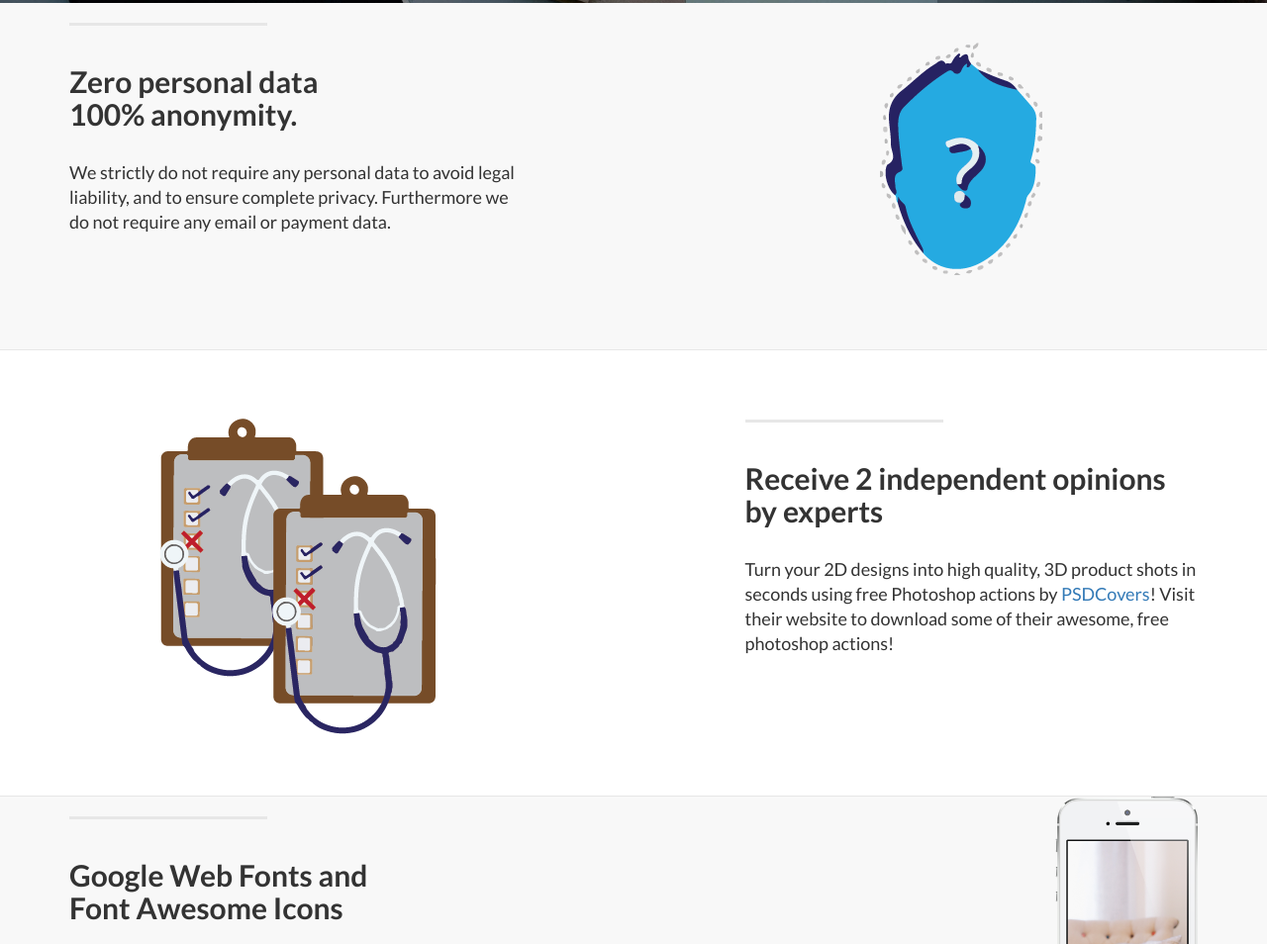
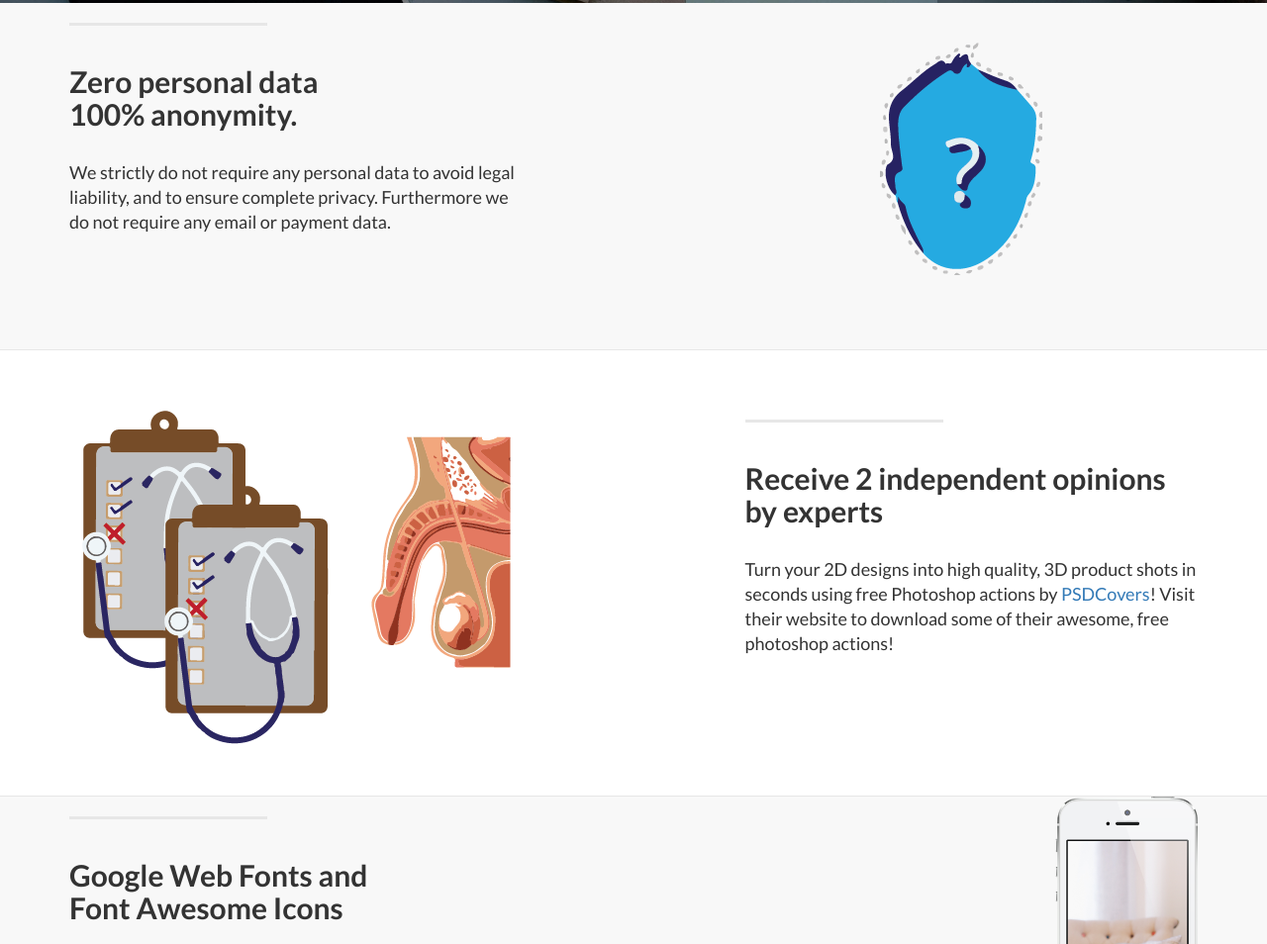
Before and after one commit to beate-manhaus/website, a plain HTML site: page index.html in a window 1280 px wide. Shown: the part 429-1383 px from the top of the page at 99% size. Drawn offline with Linux system fonts and the light colour scheme.

Commit message:
update 2 opinion feature

```diff
--- a/index.html
+++ b/index.html
@@ -133,7 +133,7 @@
                     <p class="lead">Turn your 2D designs into high quality, 3D product shots in seconds using free Photoshop actions by <a target="_blank" href="http://www.psdcovers.com/">PSDCovers</a>! Visit their website to download some of their awesome, free photoshop actions!</p>
                 </div>
                 <div class="col-lg-5 col-sm-pull-6  col-sm-6">
-                    <img class="img-responsive" src="img/2-opinions.png" alt="">
+                    <img class="img-responsive" src="img/2-opinions-penis.png" alt="">
                 </div>
             </div>
 
```
Also changed, not shown: img/2-opinions-penis.png (added).
